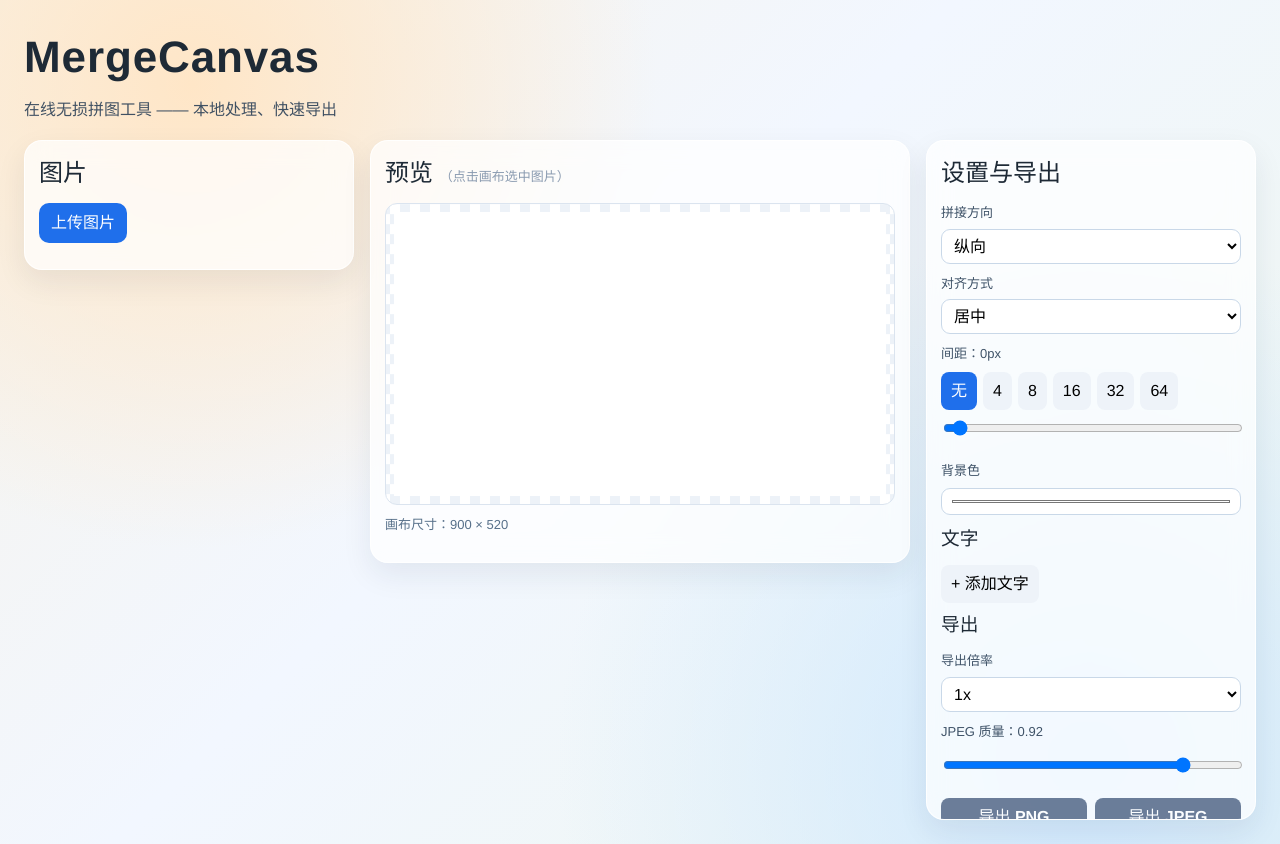
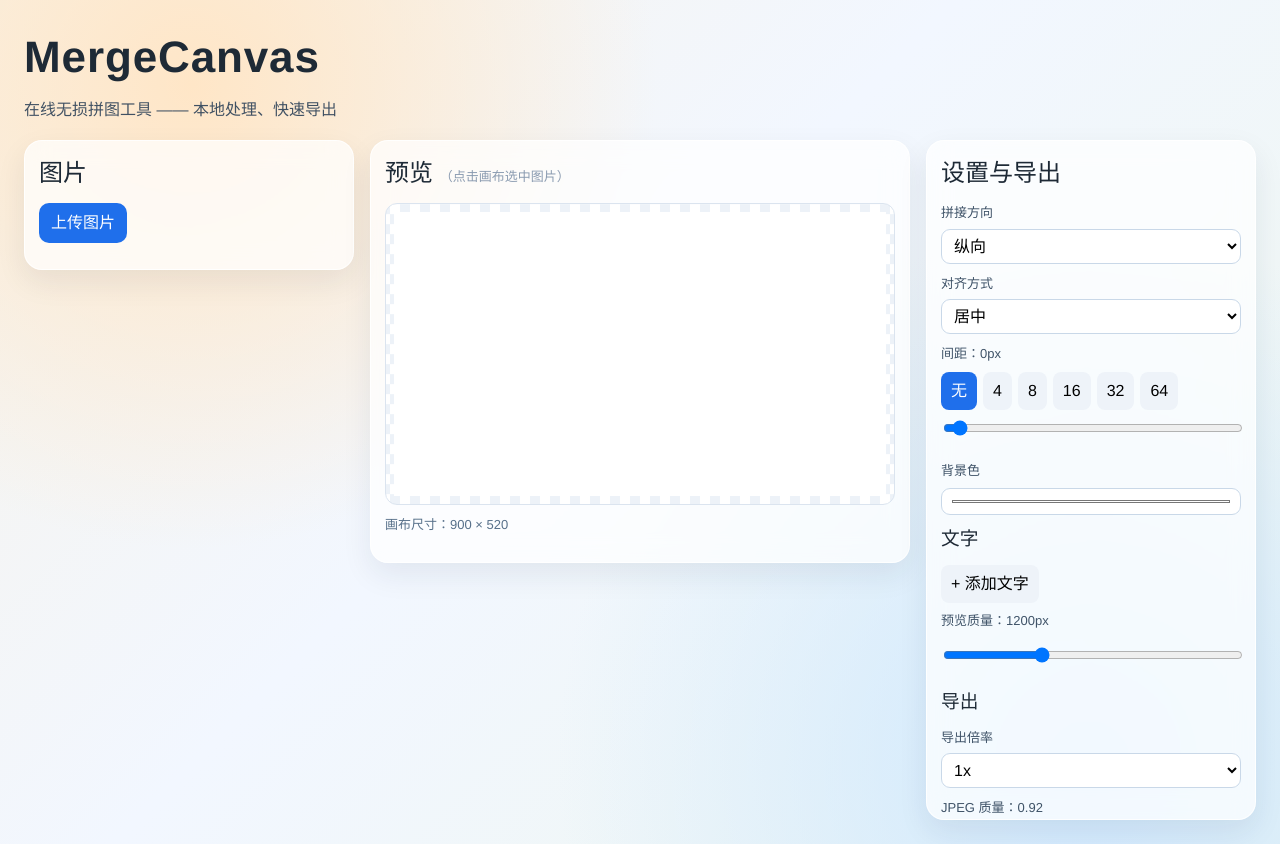
Before and after one commit to dodio12138/MergeCanvas, a React (Vite) app: page / in a window 1280 px wide. Built offline with nearby package versions, Linux system fonts and the light colour scheme.

Commit message:
Update App.tsx

```diff
--- a/src/App.tsx
+++ b/src/App.tsx
@@ -94,7 +94,7 @@ type ImageItem = {
   crop: Crop
 }
 
-const MAX_PREVIEW_WIDTH = 1200
+const DEFAULT_PREVIEW_WIDTH = 1200
 
 /* ---- pure helpers (no hooks / no state) ---- */
 
@@ -170,6 +170,7 @@ function App() {
   const [isExporting, setIsExporting] = useState(false)
   const [selectedId, setSelectedId] = useState<string | null>(null)
   const [cropMode, setCropMode] = useState(false)
+  const [maxPreviewWidth, setMaxPreviewWidth] = useState(DEFAULT_PREVIEW_WIDTH)
   const canvasRef = useRef<HTMLCanvasElement | null>(null)
   const imageRectsRef = useRef<{ id: string; x: number; y: number; w: number; h: number }[]>([])
   const dragRef = useRef<{ side: keyof Crop; startVal: number; startPos: number } | null>(null)
@@ -191,7 +192,7 @@ function App() {
 
     const m = calcMetrics(images, direction, gap)
     const ut = getUniformTarget(images, direction)
-    const previewScale = ut > MAX_PREVIEW_WIDTH ? MAX_PREVIEW_WIDTH / ut : 1
+    const previewScale = ut > maxPreviewWidth ? maxPreviewWidth / ut : 1
 
     ;(async () => {
       const width = Math.max(1, Math.round(m.width * previewScale))
@@ -278,7 +279,7 @@ function App() {
       }
     })()
     // eslint-disable-next-line react-hooks/exhaustive-deps
-  }, [images, direction, gap, bgColor, align, texts, selectedId, selectedTextId, cropMode])
+  }, [images, direction, gap, bgColor, align, texts, selectedId, selectedTextId, cropMode, maxPreviewWidth])
 
   /* ---- handlers ---- */
 
@@ -407,7 +408,7 @@ function App() {
 
     const m = calcMetrics(images, direction, gap)
     const ut = getUniformTarget(images, direction)
-    const previewScale = ut > MAX_PREVIEW_WIDTH ? MAX_PREVIEW_WIDTH / ut : 1
+    const previewScale = ut > maxPreviewWidth ? maxPreviewWidth / ut : 1
 
     // check text hit first (reverse order = top-most first)
     const offscreen = document.createElement('canvas')
@@ -705,6 +706,11 @@ function App() {
             ))}
           </ul>
 
+          <div className="field">
+            <label>预览质量：{maxPreviewWidth}px</label>
+            <DragInput type="range" min={400} max={3000} step={100} value={maxPreviewWidth} resetValue={DEFAULT_PREVIEW_WIDTH} onValueChange={setMaxPreviewWidth} />
+          </div>
+
           <h3>导出</h3>
           <div className="field">
             <label>导出倍率</label>
```
